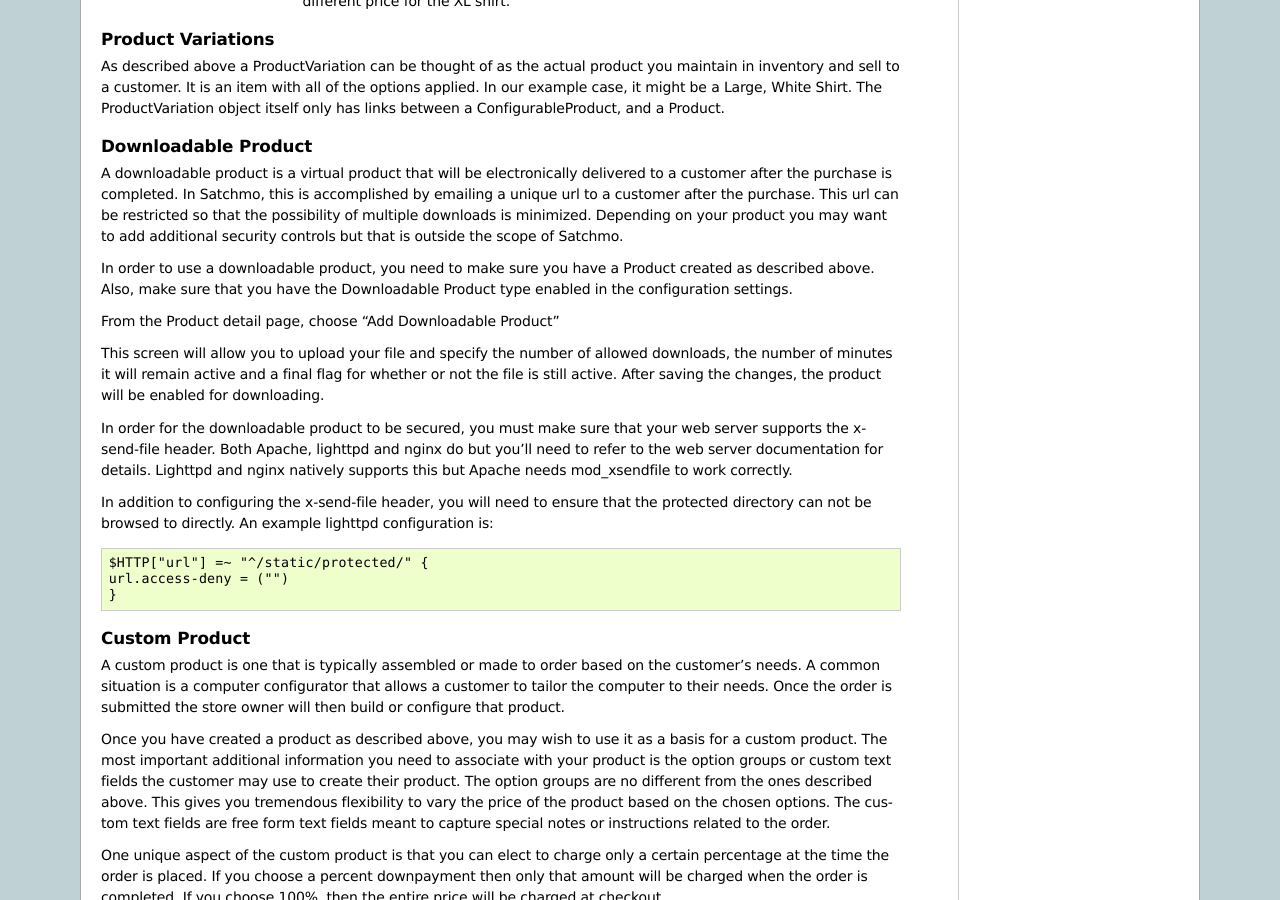
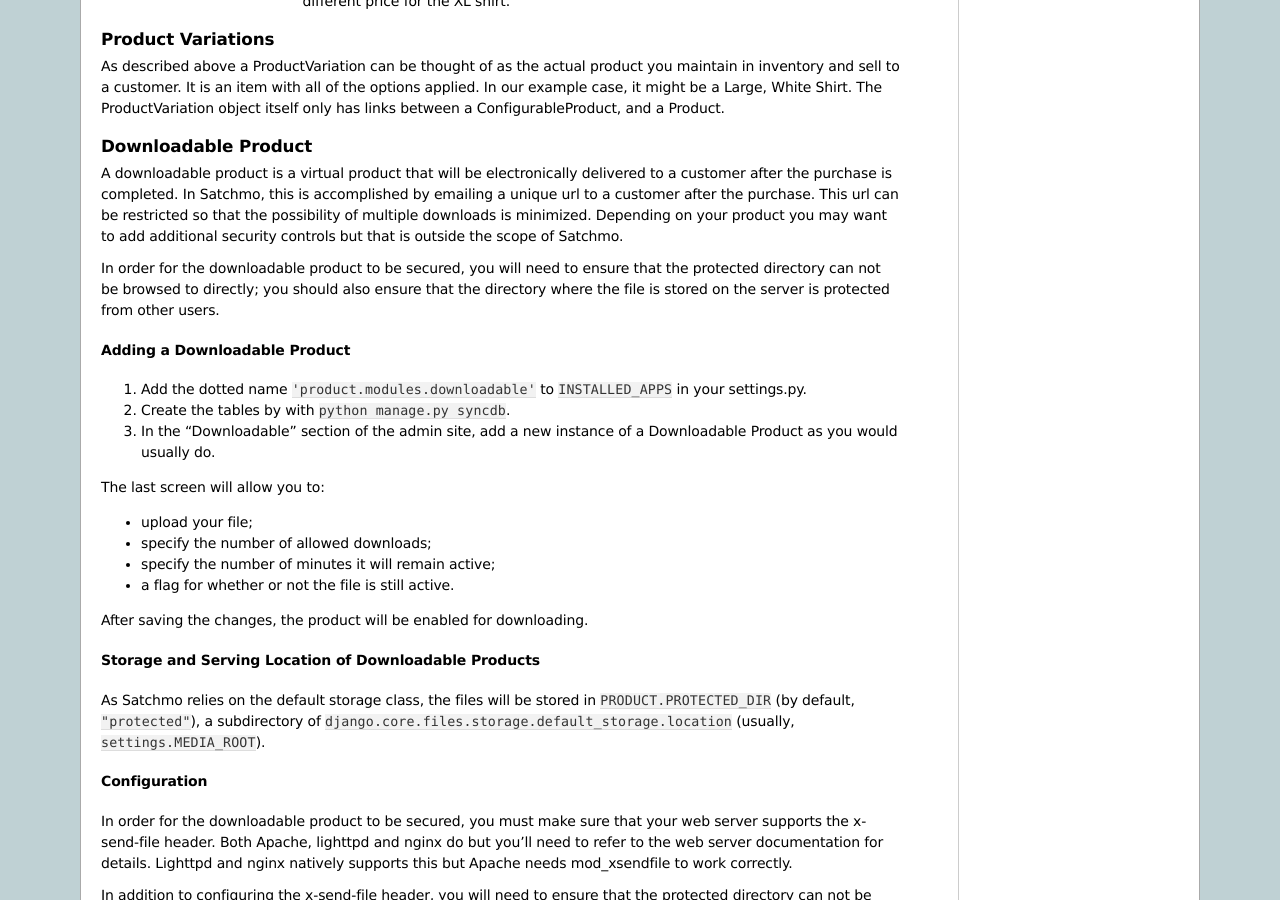
Before and after one commit to opencoca/WEB-Satchmo, a Sphinx documentation site: the page built from docs/product.txt, in a window 1280 px wide and 900 px high, scrolled down 4150 px. Built offline with Sphinx 7.4.7, drawn with Linux system fonts in a browser that asks for light colours; some of the changed text lies outside the part shown.

Commit message:
docs/product: improve doc for DownloadableProduct
Add a separate section for adding these products, and expand/update
these instructions.

Also, add a new section on where files will be stored.

```diff
--- a/docs/product.txt
+++ b/docs/product.txt
@@ -224,11 +224,41 @@ Downloadable Product
 A downloadable product is a virtual product that will be electronically delivered to a customer after the purchase is completed.
 In Satchmo, this is accomplished by emailing a unique url to a customer after the purchase.  This url can be restricted so that the possibility of multiple downloads is minimized.  Depending on your product you may want to add additional security controls but that is outside the scope of Satchmo.
 
-In order to use a downloadable product, you need to make sure you have a Product created as described above.  Also, make sure that you have the Downloadable Product type enabled in the configuration settings.
+In order for the downloadable product to be secured, you will need to ensure
+that the protected directory can not be browsed to directly; you should also
+ensure that the directory where the file is stored on the server is protected
+from other users.
 
-From the Product detail page, choose "Add Downloadable Product"
+Adding a Downloadable Product
++++++++++++++++++++++++++++++
 
-This screen will allow you to upload your file and specify the number of allowed downloads, the number of minutes it will remain active and a final flag for whether or not the file is still active.  After saving the changes, the product will be enabled for downloading.
+#. Add the dotted name ``'product.modules.downloadable'`` to
+   ``INSTALLED_APPS`` in your settings.py.
+#. Create the tables by with ``python manage.py syncdb``.
+#. In the "Downloadable" section of the admin site, add a new instance of a
+   Downloadable Product as you would usually do.
+
+The last screen will allow you to:
+
+- upload your file;
+- specify the number of allowed downloads;
+- specify the number of minutes it will remain active;
+- a flag for whether or not the file is still active.
+
+After saving the changes, the product will be enabled for downloading.
+
+Storage and Serving Location of Downloadable Products
++++++++++++++++++++++++++++++++++++++++++++++++++++++
+
+As Satchmo relies on the default storage class, the files will be stored in
+``PRODUCT.PROTECTED_DIR`` (by default, ``"protected"``), a subdirectory of
+``django.core.files.storage.default_storage.location`` (usually,
+``settings.MEDIA_ROOT``).
+
+.. TODO add assumed url
+
+Configuration
++++++++++++++
 
 In order for the downloadable product to be secured, you must make sure that your web server supports the x-send-file header.  Both Apache, lighttpd and nginx do but you'll need to refer to the web server documentation for details.  Lighttpd and nginx natively supports this but Apache needs mod_xsendfile to work correctly.
 
```
